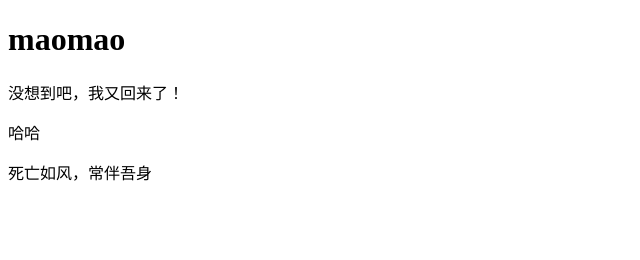
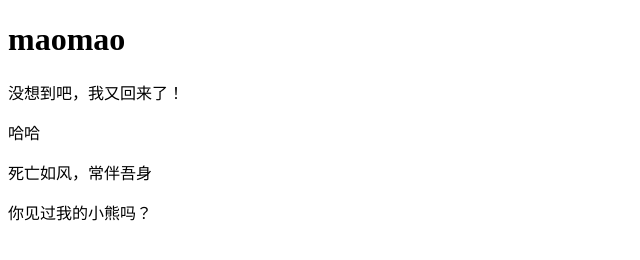
Before and after one commit to zhendehensuiyi/zh, a plain HTML site: page index.html in a window 1280 px wide. Shown: the whole page, without its empty margins (0-640 px from the left). Drawn offline with Linux system fonts and the light colour scheme.

Commit message:
安妮的话

```diff
--- a/index.html
+++ b/index.html
@@ -11,5 +11,6 @@
     <p>没想到吧，我又回来了！</p>
     <span>哈哈</span>
     <p>死亡如风，常伴吾身</p>
+    <span>你见过我的小熊吗？</span>
 </body>
 </html>
```
